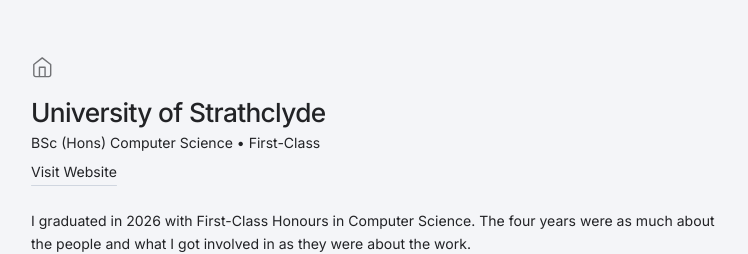
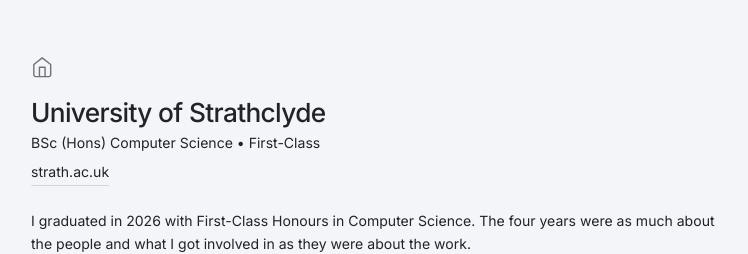
Before and after one commit to MurrayBuchanan/personal-website, a SvelteKit app: page /university-of-strathclyde in a window 1280 px wide. Shown: the top 254 px of the page, without its empty margins (264-1012 px from the left). Built offline with nearby package versions, Linux system fonts and the light colour scheme.

Commit message:
Link fixes

```diff
--- a/src/routes/dementia-linguistic-anomaly-detection/+page.svelte
+++ b/src/routes/dementia-linguistic-anomaly-detection/+page.svelte
@@ -5,7 +5,7 @@
 <ContentPage
     title="Dementia Linguistic Anomaly Detection"
     desc="Researcher & Developer • Speech • NLP • Anomaly Detection"
-    links={[{ url: 'https://github.com/MurrayBuchanan/verba-tool', title: 'View Source' }]}
+    links={[{ url: 'https://anomaly.org.uk/', title: 'anomaly.org.uk' }]}
     content={[
         {
             desc: 'This was my final-year dissertation at the University of Strathclyde, supervised by Dr Kieren Egan and awarded a distinction. The question was how to use speech as a signal in dementia rehabilitation: not to diagnose, but to notice linguistic change over time and make that change visible to the people supporting someone living with dementia.',
--- a/src/routes/jordanhill-school/+page.svelte
+++ b/src/routes/jordanhill-school/+page.svelte
@@ -5,7 +5,7 @@
 <ContentPage
     title="Jordanhill School"
     desc="School Captain • Academic Honours • Computer Science"
-    links={[{ url: 'https://www.jordanhill.glasgow.sch.uk/', title: 'Visit Website' }]}
+    links={[{ url: 'https://www.jordanhill.glasgow.sch.uk/', title: 'jordanhill.glasgow.sch.uk' }]}
     textSplit
     content={[
         {
--- a/src/routes/jpmorganchase/+page.svelte
+++ b/src/routes/jpmorganchase/+page.svelte
@@ -5,7 +5,7 @@
 <ContentPage
     title="JPMorgan Chase & Co."
     desc="Software Engineer • Full-Stack • Global Research"
-    links={[{ url: 'https://www.jpmorganchase.com/', title: 'Visit Website' }]}
+    links={[{ url: 'https://www.jpmorganchase.com/', title: 'jpmorganchase.com' }]}
     textSplit
     content={[
         {
--- a/src/routes/setpiece/+page.svelte
+++ b/src/routes/setpiece/+page.svelte
@@ -5,10 +5,7 @@
 <ContentPage
     title="Set Piece"
     desc="Team Training • App Dev • Data Analysis"
-    links={[
-        { url: 'https://setpiece.dev/', title: 'Client Application' },
-        { url: 'https://github.com/SetPiece-App', title: 'Demo' },
-    ]}
+    links={[{ url: 'https://setpiece.build/', title: 'setpiece.build' }]}
     content={[
         {
             desc: "This project centres on improving communication and clarity in team sports training. I'm developing an app designed to connect coaches and players efficiently. It allows coaches to assign specific training tasks directly to the team.",
--- a/src/routes/university-of-strathclyde/+page.svelte
+++ b/src/routes/university-of-strathclyde/+page.svelte
@@ -5,7 +5,7 @@
 <ContentPage
     title="University of Strathclyde"
     desc="BSc (Hons) Computer Science • First-Class"
-    links={[{ url: 'https://www.strath.ac.uk/', title: 'Visit Website' }]}
+    links={[{ url: 'https://www.strath.ac.uk/', title: 'strath.ac.uk' }]}
     textSplit
     content={[
         {
```
